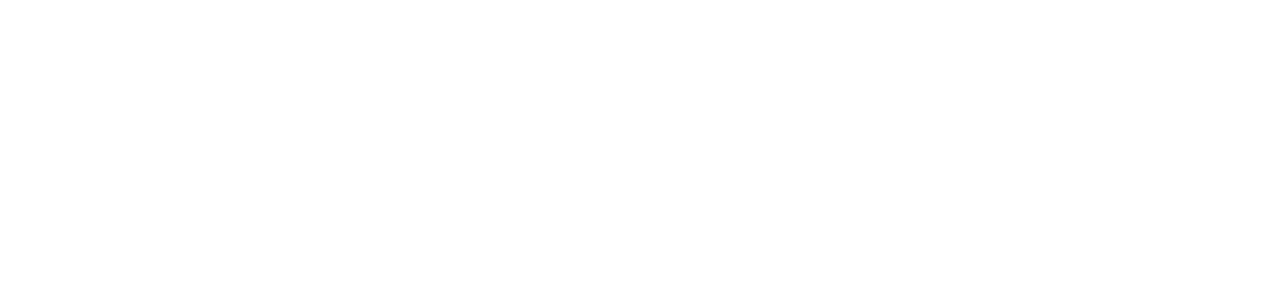
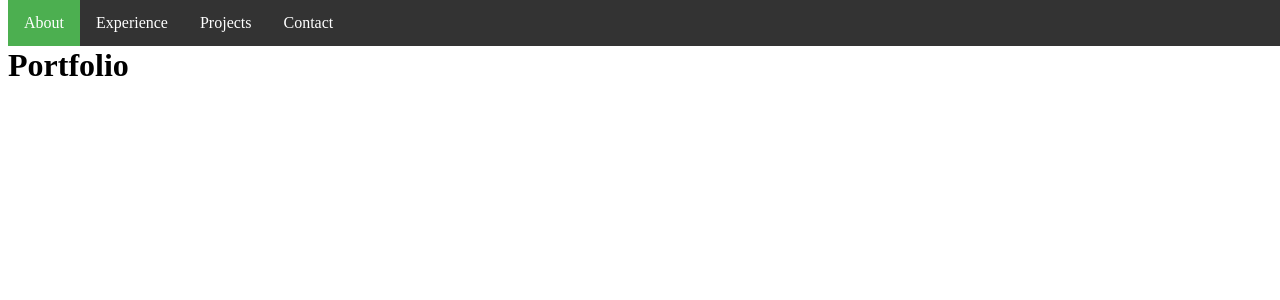
Before and after one commit to singaltanmay/singaltanmay.github.io, a React (Create React App) app: page / in a window 1280 px wide. Shown: the top 300 px of the page. Built offline with nearby package versions, Linux system fonts and the light colour scheme.

Commit message:
Created top nav bar

```diff
--- a/public/index.html
+++ b/public/index.html
@@ -24,6 +24,9 @@
       Learn how to configure a non-root public URL by running `npm run build`.
     -->
     <title>Portfolio : Tanmay Singal</title>
+    <!-- Inspiration from : https://colorlib.com/wp/template/personalportfolio/
+      https://uicookies.com/free-portfolio-website-templates/
+      https://colorlib.com/preview/#personalportfolio-->
   </head>
   <body>
     <noscript>You need to enable JavaScript to run this app.</noscript>
--- /dev/null
+++ b/src/App.css
@@ -0,0 +1,36 @@
+.navbar {
+  position: fixed;
+  top: 0;
+  width: 100%;
+}
+
+.navbar ul {
+  margin: 0;
+  padding: 0;
+  list-style-type: none;
+  overflow: auto;
+  background-color: #333;
+}
+
+.navbar ul li {
+  padding: 8dp;
+  float: left;
+}
+
+.navbar ul a {
+  text-align: center;
+  text-decoration: none;
+  padding: 14px 16px;
+  display: block;
+  color: white;
+}
+
+/* Change color of selected item */
+.navitem-active {
+  background-color: #4caf50;
+}
+
+/* Change the link color to #111 (black) on hover */
+.navbar ul li a:hover {
+  background-color: #111;
+}
--- /dev/null
+++ b/src/App.js
@@ -0,0 +1,18 @@
+import React, { Component } from "react";
+import "./App.css";
+import NavBar from "./components/NavBar.js";
+
+class App extends React.Component {
+  render() {
+    return (
+      <div>
+        <header>
+          <NavBar />
+        </header>
+        <br />
+        <h1>Portfolio</h1>
+      </div>
+    );
+  }
+}
+export default App;
--- /dev/null
+++ b/src/components/NavBar.js
@@ -0,0 +1,25 @@
+import React, { Component } from "react";
+
+class NavBar extends Component {
+  render() {
+    return (
+      <div className="navbar">
+        <ul>
+          <li className="navitem-active">
+            <a href="#">About</a>
+          </li>
+          <li>
+            <a href="#">Experience</a>
+          </li>
+          <li>
+            <a href="#">Projects</a>
+          </li>
+          <li>
+            <a href="#">Contact</a>
+          </li>
+        </ul>
+      </div>
+    );
+  }
+}
+export default NavBar;
--- a/src/index.js
+++ b/src/index.js
@@ -1,9 +1,13 @@
 import React from "react";
 import ReactDOM from "react-dom";
+import App from "./App";
 import * as serviceWorker from "./serviceWorker";
+import NavBar from "./components/NavBar";
 
 ReactDOM.render(
-  <React.StrictMode></React.StrictMode>,
+  <React.StrictMode>
+    <App />
+  </React.StrictMode>,
   document.getElementById("root")
 );
 
```
